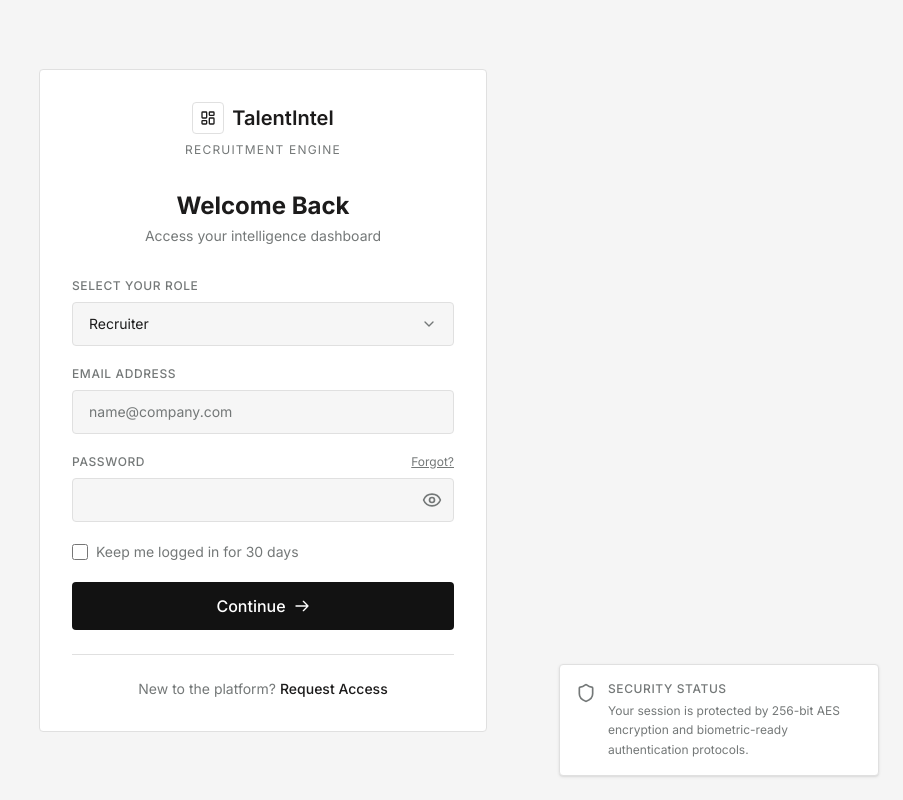
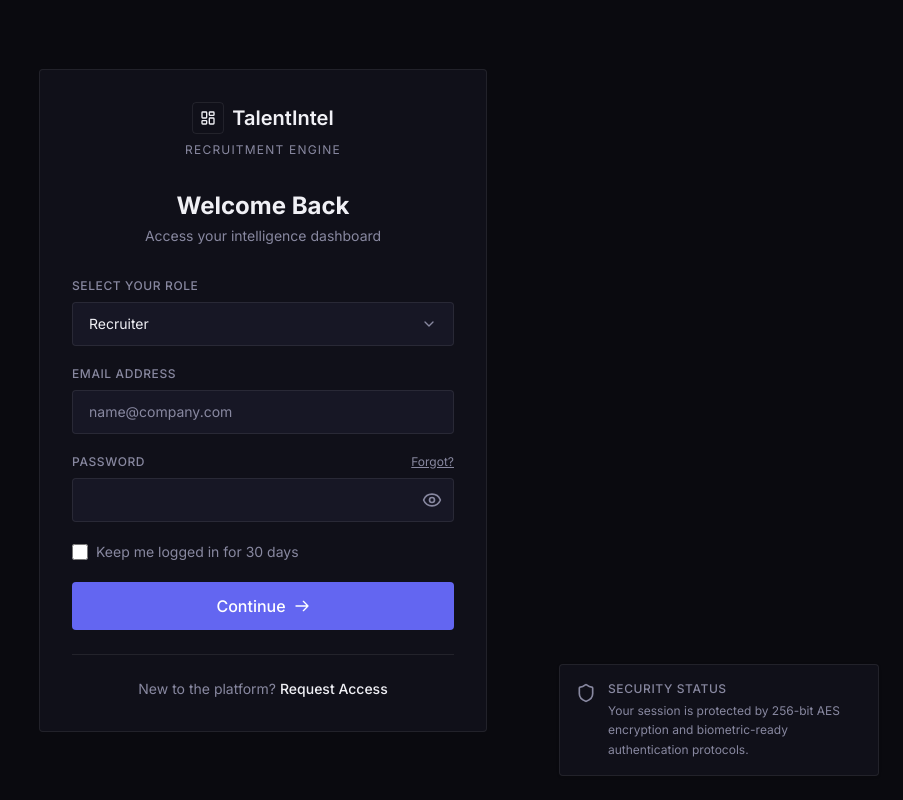
Before and after one commit to Pusparaj99op/MI-07--MI-Coders, a Next.js app: page / in a window 1280 px wide. Shown: the whole page, without its empty margins (377-1280 px from the left). Built offline with nearby package versions, Linux system fonts and the light colour scheme.

Commit message:
Update globals.css

```diff
--- a/app/globals.css
+++ b/app/globals.css
@@ -47,71 +47,43 @@
 }
 
 :root {
-  --radius: 0.25rem;
-  --background: #f5f5f5;
-  --foreground: #1c1b1b;
-  --card: #ffffff;
-  --card-foreground: #1c1b1b;
-  --popover: #ffffff;
-  --popover-foreground: #1c1b1b;
-  --primary: #121212;
+  --radius: 0.625rem;
+  --background: #0a0a0f;
+  --foreground: #f0f0f5;
+  --card: rgba(18, 18, 28, 0.8);
+  --card-foreground: #f0f0f5;
+  --popover: #141420;
+  --popover-foreground: #f0f0f5;
+  --primary: #6366f1;
   --primary-foreground: #ffffff;
-  --secondary: #f5f5f5;
-  --secondary-foreground: #1c1b1b;
-  --muted: #f5f5f5;
-  --muted-foreground: #747878;
-  --accent: #eeeeee;
-  --accent-foreground: #1c1b1b;
-  --destructive: #ba1a1a;
-  --border: #e0e0e0;
-  --input: #e0e0e0;
-  --ring: #121212;
-  --error: #ba1a1a;
-  --success: #166534;
-  --chart-1: #121212;
-  --chart-2: #5e5e5e;
-  --chart-3: #a0a0a0;
-  --chart-4: #d0d0d0;
-  --chart-5: #eeeeee;
-  --sidebar: #ffffff;
-  --sidebar-foreground: #1c1b1b;
-  --sidebar-primary: #121212;
+  --secondary: #1e1e2e;
+  --secondary-foreground: #f0f0f5;
+  --muted: #1a1a2e;
+  --muted-foreground: #8888a0;
+  --accent: #1e1e32;
+  --accent-foreground: #f0f0f5;
+  --destructive: #ef4444;
+  --border: rgba(255, 255, 255, 0.08);
+  --input: rgba(255, 255, 255, 0.06);
+  --ring: #6366f1;
+  --error: #ef4444;
+  --success: #22c55e;
+  --chart-1: #6366f1;
+  --chart-2: #8b5cf6;
+  --chart-3: #a78bfa;
+  --chart-4: #c4b5fd;
+  --chart-5: #312e81;
+  --sidebar: rgba(14, 14, 22, 0.95);
+  --sidebar-foreground: #f0f0f5;
+  --sidebar-primary: #6366f1;
   --sidebar-primary-foreground: #ffffff;
-  --sidebar-accent: #f5f5f5;
-  --sidebar-accent-foreground: #1c1b1b;
-  --sidebar-border: #e0e0e0;
-  --sidebar-ring: #121212;
+  --sidebar-accent: rgba(99, 102, 241, 0.1);
+  --sidebar-accent-foreground: #f0f0f5;
+  --sidebar-border: rgba(255, 255, 255, 0.06);
+  --sidebar-ring: #6366f1;
 }
 
-.dark {
-  --background: #1c1b1b;
-  --foreground: #f5f5f5;
-  --card: #262626;
-  --card-foreground: #f5f5f5;
-  --popover: #262626;
-  --popover-foreground: #f5f5f5;
-  --primary: #ffffff;
-  --primary-foreground: #121212;
-  --secondary: #333333;
-  --secondary-foreground: #f5f5f5;
-  --muted: #333333;
-  --muted-foreground: #a0a0a0;
-  --accent: #404040;
-  --accent-foreground: #f5f5f5;
-  --destructive: #ff6b6b;
-  --border: #404040;
-  --input: #404040;
-  --ring: #ffffff;
-  --sidebar: #262626;
-  --sidebar-foreground: #f5f5f5;
-  --sidebar-primary: #ffffff;
-  --sidebar-primary-foreground: #121212;
-  --sidebar-accent: #333333;
-  --sidebar-accent-foreground: #f5f5f5;
-  --sidebar-border: #404040;
-  --sidebar-ring: #ffffff;
-}
-
+/* ── Base ──────────────────────────────────────────────── */
 @layer base {
   * {
     @apply border-border;
@@ -120,3 +92,197 @@
     @apply bg-background text-foreground;
   }
 }
+
+/* ── Scrollbar ─────────────────────────────────────────── */
+::-webkit-scrollbar {
+  width: 6px;
+}
+::-webkit-scrollbar-track {
+  background: transparent;
+}
+::-webkit-scrollbar-thumb {
+  background: rgba(255, 255, 255, 0.1);
+  border-radius: 3px;
+}
+::-webkit-scrollbar-thumb:hover {
+  background: rgba(255, 255, 255, 0.2);
+}
+
+/* ── Glassmorphism Cards ───────────────────────────────── */
+.glass-card {
+  background: rgba(18, 18, 28, 0.6);
+  backdrop-filter: blur(20px);
+  -webkit-backdrop-filter: blur(20px);
+  border: 1px solid rgba(255, 255, 255, 0.06);
+}
+
+/* ── Gradient Backgrounds ──────────────────────────────── */
+.gradient-mesh {
+  background:
+    radial-gradient(ellipse 80% 50% at 20% -20%, rgba(99, 102, 241, 0.15), transparent),
+    radial-gradient(ellipse 60% 40% at 80% 110%, rgba(139, 92, 246, 0.1), transparent),
+    radial-gradient(ellipse 40% 30% at 50% 50%, rgba(99, 102, 241, 0.05), transparent);
+}
+
+.gradient-mesh-login {
+  background:
+    radial-gradient(ellipse 60% 50% at 50% -10%, rgba(99, 102, 241, 0.2), transparent),
+    radial-gradient(ellipse 50% 40% at 20% 100%, rgba(139, 92, 246, 0.12), transparent),
+    radial-gradient(ellipse 40% 30% at 80% 60%, rgba(99, 102, 241, 0.08), transparent);
+}
+
+/* ── Animated Glow Border ──────────────────────────────── */
+.glow-border {
+  position: relative;
+}
+.glow-border::before {
+  content: '';
+  position: absolute;
+  inset: -1px;
+  border-radius: inherit;
+  padding: 1px;
+  background: linear-gradient(135deg, rgba(99,102,241,0.3), transparent 40%, transparent 60%, rgba(139,92,246,0.3));
+  -webkit-mask: linear-gradient(#fff 0 0) content-box, linear-gradient(#fff 0 0);
+  mask: linear-gradient(#fff 0 0) content-box, linear-gradient(#fff 0 0);
+  -webkit-mask-composite: xor;
+  mask-composite: exclude;
+  pointer-events: none;
+}
+
+/* ── Button hover glow ─────────────────────────────────── */
+.btn-glow {
+  position: relative;
+  overflow: hidden;
+  transition: all 0.3s ease;
+}
+.btn-glow::after {
+  content: '';
+  position: absolute;
+  inset: 0;
+  background: linear-gradient(135deg, rgba(99,102,241,0.2), rgba(139,92,246,0.2));
+  opacity: 0;
+  transition: opacity 0.3s ease;
+}
+.btn-glow:hover::after {
+  opacity: 1;
+}
+.btn-glow:hover {
+  transform: translateY(-1px);
+  box-shadow: 0 8px 30px rgba(99, 102, 241, 0.3);
+}
+
+/* ── Fade In Animations ────────────────────────────────── */
+@keyframes fadeInUp {
+  from { opacity: 0; transform: translateY(16px); }
+  to { opacity: 1; transform: translateY(0); }
+}
+@keyframes fadeIn {
+  from { opacity: 0; }
+  to { opacity: 1; }
+}
+@keyframes slideInRight {
+  from { opacity: 0; transform: translateX(20px); }
+  to { opacity: 1; transform: translateX(0); }
+}
+@keyframes shimmer {
+  0% { background-position: -200% 0; }
+  100% { background-position: 200% 0; }
+}
+@keyframes pulse-ring {
+  0% { transform: scale(0.8); opacity: 1; }
+  100% { transform: scale(1.8); opacity: 0; }
+}
+@keyframes float {
+  0%, 100% { transform: translateY(0px); }
+  50% { transform: translateY(-6px); }
+}
+
+.animate-fade-in-up {
+  animation: fadeInUp 0.5s ease-out both;
+}
+.animate-fade-in {
+  animation: fadeIn 0.4s ease-out both;
+}
+.animate-slide-in-right {
+  animation: slideInRight 0.4s ease-out both;
+}
+.animate-float {
+  animation: float 3s ease-in-out infinite;
+}
+
+/* Staggered children animations */
+.stagger-children > * {
+  animation: fadeInUp 0.5s ease-out both;
+}
+.stagger-children > *:nth-child(1) { animation-delay: 0ms; }
+.stagger-children > *:nth-child(2) { animation-delay: 60ms; }
+.stagger-children > *:nth-child(3) { animation-delay: 120ms; }
+.stagger-children > *:nth-child(4) { animation-delay: 180ms; }
+.stagger-children > *:nth-child(5) { animation-delay: 240ms; }
+.stagger-children > *:nth-child(6) { animation-delay: 300ms; }
+.stagger-children > *:nth-child(7) { animation-delay: 360ms; }
+.stagger-children > *:nth-child(8) { animation-delay: 420ms; }
+
+/* ── Toast Notification ────────────────────────────────── */
+.toast {
+  animation: slideInRight 0.4s ease-out, fadeIn 0.3s ease-out;
+}
+
+/* ── Modal Overlay ─────────────────────────────────────── */
+.modal-overlay {
+  background: rgba(0, 0, 0, 0.6);
+  backdrop-filter: blur(8px);
+  animation: fadeIn 0.2s ease-out;
+}
+.modal-content {
+  animation: fadeInUp 0.3s ease-out;
+}
+
+/* ── Score bar with color gradient ─────────────────────── */
+.score-bar-fill {
+  background: linear-gradient(90deg, #ef4444 0%, #f59e0b 40%, #22c55e 70%, #6366f1 100%);
+  transition: width 0.8s ease-out;
+}
+
+/* ── Status badge styles ───────────────────────────────── */
+.status-screening {
+  background: rgba(99, 102, 241, 0.15);
+  color: #818cf8;
+  border: 1px solid rgba(99, 102, 241, 0.2);
+}
+.status-interviewing {
+  background: rgba(139, 92, 246, 0.15);
+  color: #a78bfa;
+  border: 1px solid rgba(139, 92, 246, 0.2);
+}
+.status-on-hold {
+  background: rgba(245, 158, 11, 0.15);
+  color: #fbbf24;
+  border: 1px solid rgba(245, 158, 11, 0.2);
+}
+.status-rejected {
+  background: rgba(239, 68, 68, 0.15);
+  color: #f87171;
+  border: 1px solid rgba(239, 68, 68, 0.2);
+}
+.status-offered {
+  background: rgba(34, 197, 94, 0.15);
+  color: #4ade80;
+  border: 1px solid rgba(34, 197, 94, 0.2);
+}
+
+/* ── Interactive row highlight ─────────────────────────── */
+.table-row-interactive {
+  transition: all 0.2s ease;
+}
+.table-row-interactive:hover {
+  background: rgba(99, 102, 241, 0.05);
+}
+
+/* ── Spinning Loader ───────────────────────────────────── */
+@keyframes spin {
+  to { transform: rotate(360deg); }
+}
+.spinner {
+  animation: spin 0.8s linear infinite;
+}
```
